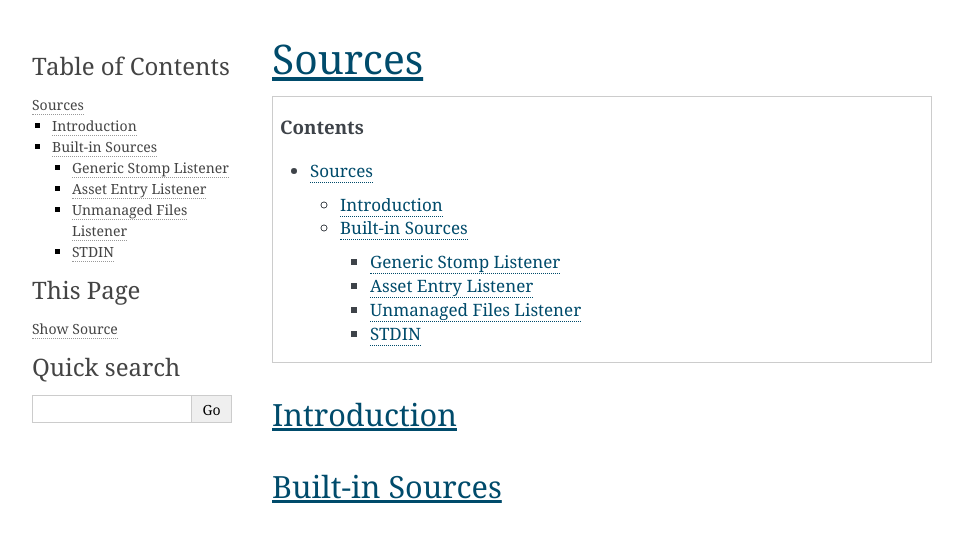
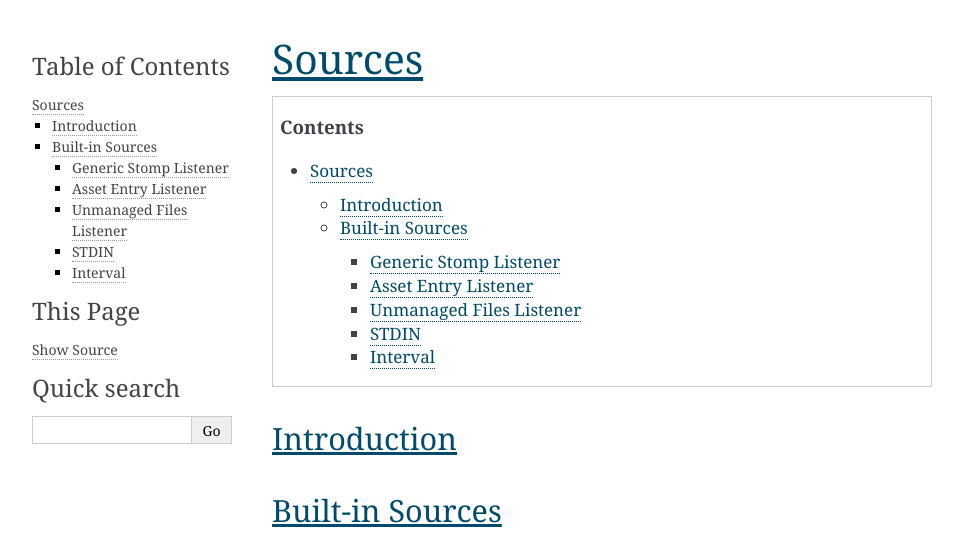
Before and after one commit to eblade/flow, a Sphinx documentation site: the page built from doc/sources.rst, in a window 1280 px wide. Shown: the top 542 px of the page, without its empty margins (148-1111 px from the left). Built offline with Sphinx 7.4.7, drawn with Linux system fonts in a browser that asks for light colours.

Commit message:
Add Interval under Sources in docs

```diff
--- a/doc/sources.rst
+++ b/doc/sources.rst
@@ -35,3 +35,9 @@
 
 .. autoclass:: flow.source.local.STDIN
    :members:
+
+Interval
+--------
+
+.. autoclass:: flow.source.interval.Interval
+   :members:
```
